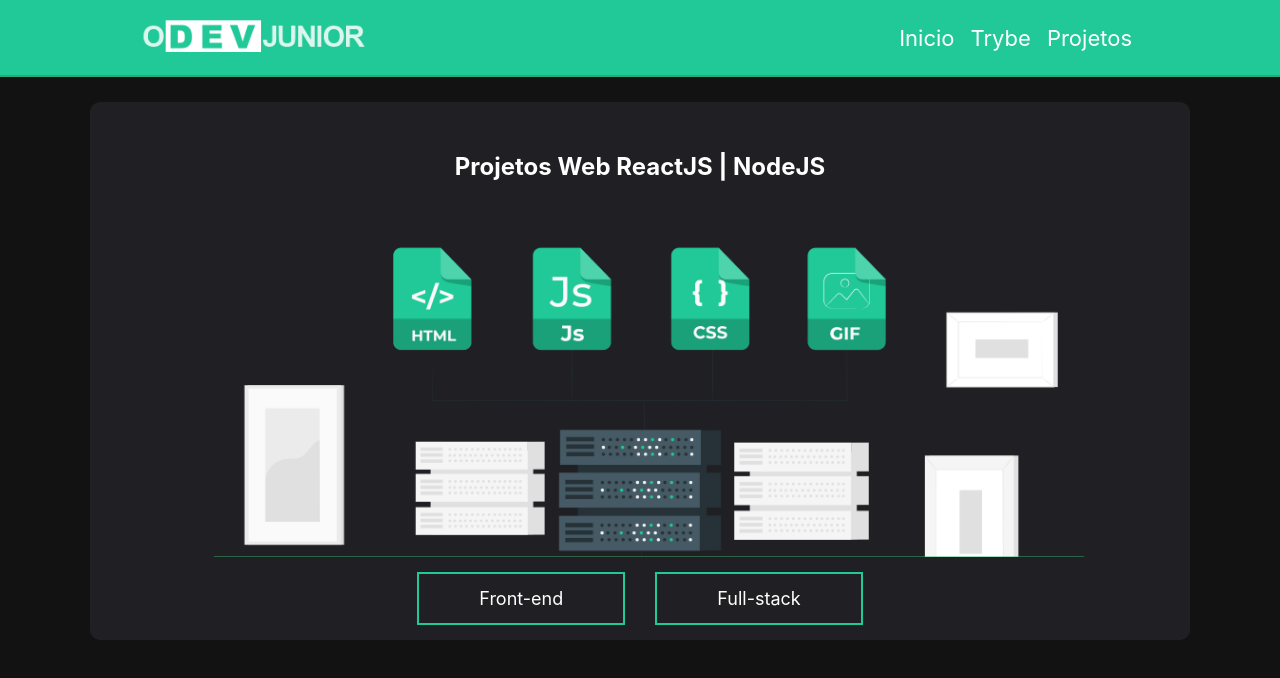
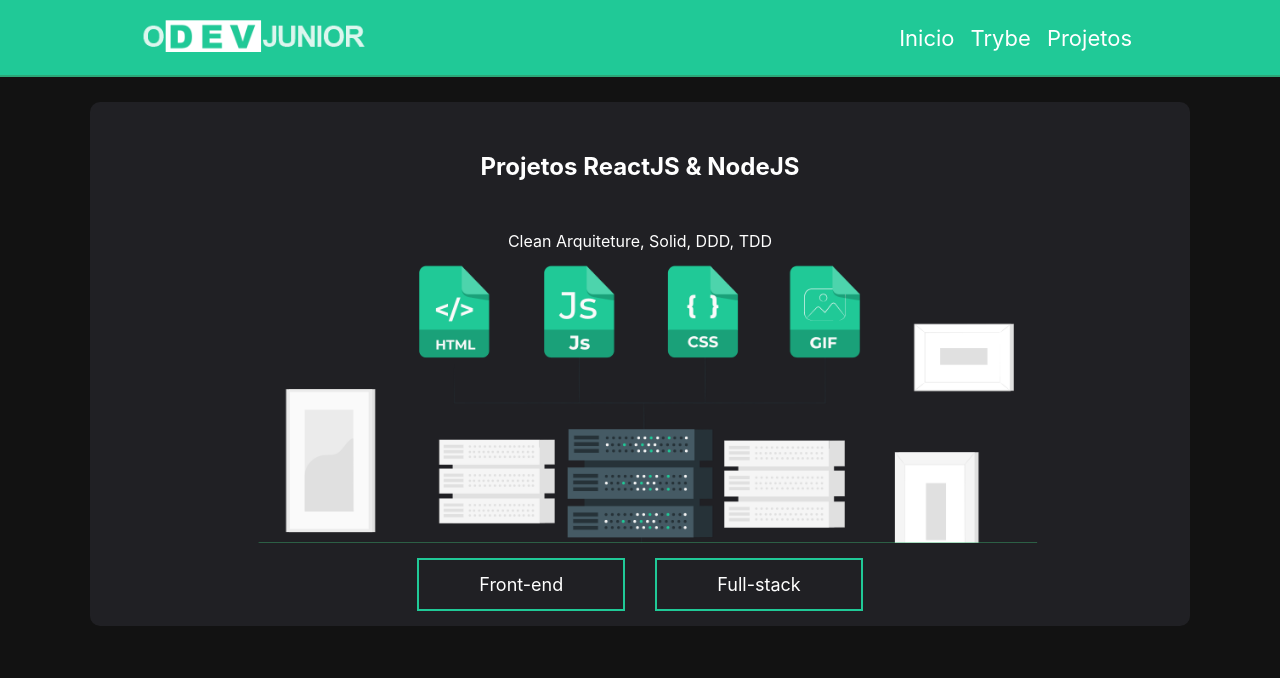
Before and after one commit to RobertoAsgon/RobertoAsgon.github.io, a React (Create React App) app: page /projects in a window 1280 px wide. Shown: the top 678 px of the page. Built offline with nearby package versions, Linux system fonts and the light colour scheme.

Commit message:
att tela projetos

```diff
--- a/src/components/Projects/Projects.css
+++ b/src/components/Projects/Projects.css
@@ -18,7 +18,7 @@
 }
 
 .projects-section > img {
-  width: 950px;
+  width: 850px;
 }
 
 .projects-section > div {
--- a/src/components/Projects/index.js
+++ b/src/components/Projects/index.js
@@ -5,7 +5,8 @@
 function Projects() {
   return (
     <section className="projects-section slide-in-fwd-bottom">
-      <h1>Projetos Web ReactJS | NodeJS</h1>
+      <h1>Projetos ReactJS & NodeJS</h1>
+      <span>Clean Arquiteture, Solid, DDD, TDD</span>
       <img src={ImgResponsive} alt="img responsive" freepik="https://stories.freepik.com/?_ga=2.128526796.1541234574.1599194576-1495242072.1598773429" ></img>
       <div>
         <a className="btn btn3">Front-end</a>
```
